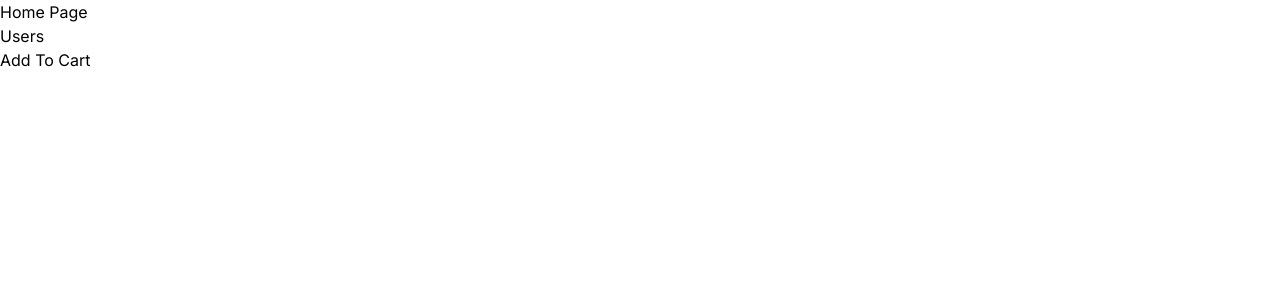
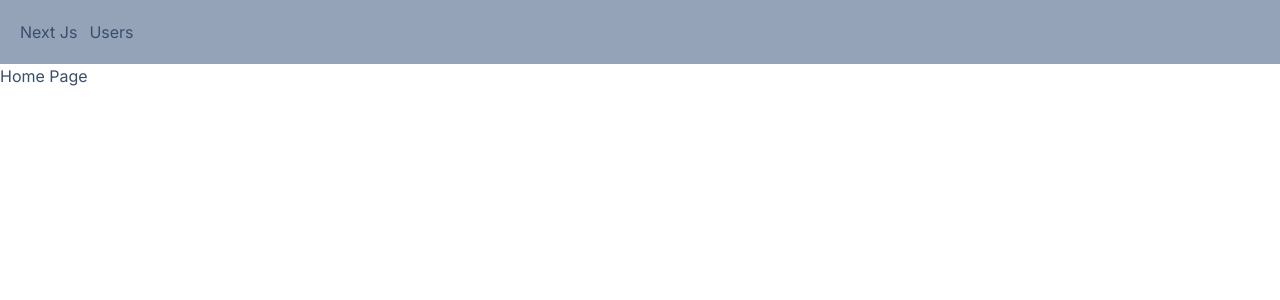
Before and after one commit to MinKhant21/Next-app, a Next.js app: page / in a window 1280 px wide. Shown: the top 300 px of the page. Built offline with nearby package versions, Linux system fonts and the light colour scheme.

Commit message:
daisyUi NotFound Loading

```diff
--- /dev/null
+++ b/app/NavBar.tsx
@@ -0,0 +1,11 @@
+import Link from 'next/link'
+import React from 'react'
+
+export default function NavBar() {
+  return (
+    <div className='flex p-5 bg-slate-400'>
+     <Link href="/" className=' text-md mr-3'>Next Js</Link>
+     <Link href="/users" className=' text-md'>Users</Link>
+    </div>
+  )
+}
--- /dev/null
+++ b/app/components/UserTable.tsx
@@ -0,0 +1,41 @@
+import React, { Suspense } from 'react'
+interface Users{
+     id:number,
+     name:string,
+     email:string
+}
+export default async function UserTable () {
+     let res = await fetch('https://jsonplaceholder.typicode.com/users',
+     {
+          next:{
+               revalidate:5
+          }
+     }
+);
+let users:Users[] = await res.json();
+  return (
+     <table className="table">
+     {/* head */}
+     <thead>
+          <tr>
+               <th></th>
+               <th>Name</th>
+               <th>Email</th>
+          </tr>
+     </thead>
+     <tbody>
+          {
+               users.map((user)=>
+               <tr className="bg-base-200" key={user.id}>
+                    <th>{user.id}</th>
+                    <th>{user.name}</th>
+                    <th>{user.email}</th>
+               </tr>
+               )
+          }
+
+
+     </tbody>
+     </table>
+  )
+}
--- a/app/globals.css
+++ b/app/globals.css
@@ -4,14 +4,11 @@
 
 :root {
   --foreground-rgb: 0, 0, 0;
-  --background-start-rgb: 214, 219, 220;
-  --background-end-rgb: 255, 255, 255;
 }
 
 @media (prefers-color-scheme: dark) {
   :root {
     --foreground-rgb: 255, 255, 255;
-    --background-start-rgb: 0, 0, 0;
-    --background-end-rgb: 0, 0, 0;
+
   }
 }
--- a/app/layout.tsx
+++ b/app/layout.tsx
@@ -1,7 +1,7 @@
 import './globals.css'
 import type { Metadata } from 'next'
 import { Inter } from 'next/font/google'
-
+import NavBar from './NavBar'
 const inter = Inter({ subsets: ['latin'] })
 
 export const metadata: Metadata = {
@@ -16,7 +16,12 @@ export default function RootLayout({
 }) {
   return (
     <html lang="en">
-      <body className={inter.className}>{children}</body>
+      <body className={inter.className}>
+        <NavBar/>
+        <main>
+        {children}
+        </main>
+      </body>
     </html>
   )
 }
--- /dev/null
+++ b/app/not-found.tsx
@@ -0,0 +1,7 @@
+import React from 'react'
+
+export default function NotFoundPage() {
+  return (
+    <div>NotFoundPage</div>
+  )
+}
--- a/app/page.tsx
+++ b/app/page.tsx
@@ -4,12 +4,6 @@ import ProductAddToCart from './components/ProductAddToCart'
 
 export default function Home() {
   return (
-    <main>
-      <h1>Home Page</h1>
-      <Link href='/users'>
-        Users
-      </Link>
-      <ProductAddToCart/>
-    </main>
+    <div>Home Page</div>
   )
 }
--- /dev/null
+++ b/app/users/[id]/not-found.tsx
@@ -0,0 +1,7 @@
+import React from 'react'
+
+export default function NotFoundPage() {
+  return (
+    <div>User does not exit</div>
+  )
+}
--- /dev/null
+++ b/app/users/[id]/page.tsx
@@ -0,0 +1,18 @@
+import React from 'react'
+import {notFound} from 'next/navigation'
+interface Props {
+     params : {id:number}
+}
+
+function UserDetailPage({params : {id}} : Props) {
+  if(id > 10){
+    notFound();
+  }
+  return (
+    <div>
+      UserDetailPage {id}
+    </div>
+  )
+}
+
+export default UserDetailPage
--- a/app/users/page.tsx
+++ b/app/users/page.tsx
@@ -1,25 +1,16 @@
-import React from 'react'
-interface Users{
-     id:number,
-     name:string
-}
+'use client'
+import React, { Suspense } from 'react'
+import UserTable from '../components/UserTable';
+
 export default async function Users() {
-     let res = await fetch('https://jsonplaceholder.typicode.com/users',
-          {
-               next:{
-                    revalidate:5
-               }
-          }
-     );
-     let users:Users[] = await res.json();
-     console.log(users)
+
      return (
           <div>
-               <ul>
-                    {
-                         users.map((user)=> <li key={user.id}>{user.name}</li>)
-                    }
-               </ul>
+               <div className="overflow-x-auto">
+                    <Suspense fallback={<p>loading ........</p>}>
+                         <UserTable/>
+                    </Suspense>
+               </div>
           </div>
      )
 }
--- a/package.json
+++ b/package.json
@@ -21,5 +21,8 @@
     "react-dom": "18.2.0",
     "tailwindcss": "3.3.5",
     "typescript": "5.3.2"
+  },
+  "devDependencies": {
+    "daisyui": "^4.4.19"
   }
 }
--- a/tailwind.config.ts
+++ b/tailwind.config.ts
@@ -15,6 +15,10 @@ const config: Config = {
       },
     },
   },
-  plugins: [],
+  plugins: [require("daisyui")],
+   //...
+   daisyui: {
+    themes: ["winter"],
+  },
 }
 export default config
```
Also changed, not shown: 1 other file (tests, documents, lock files or other folders).
